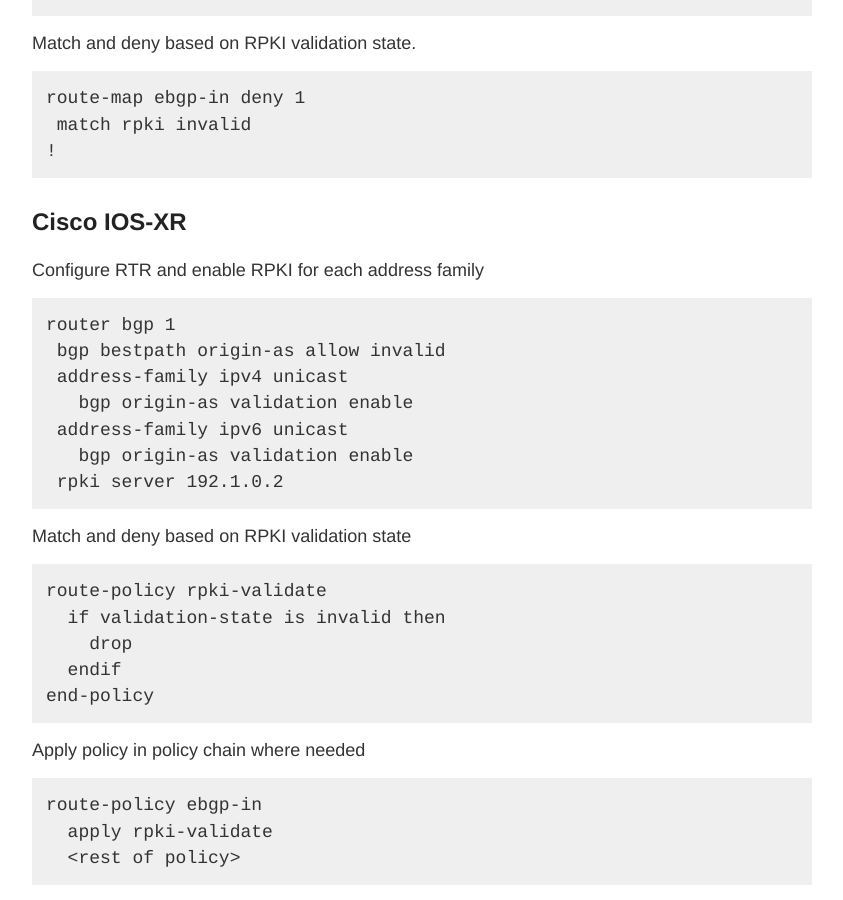
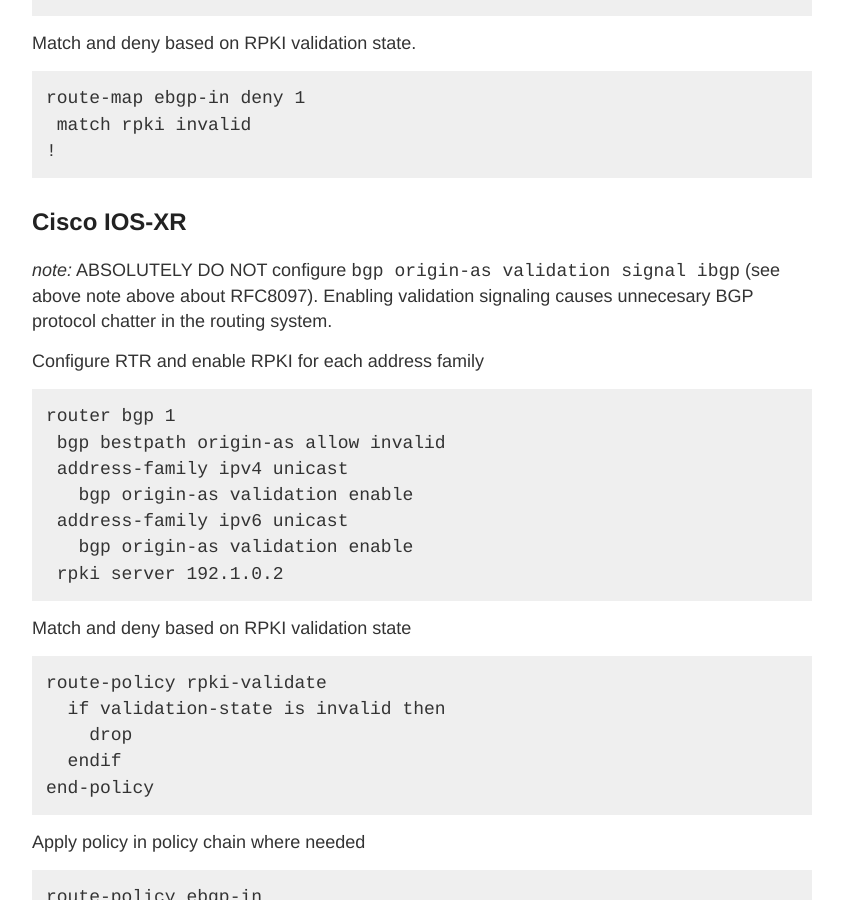
Before and after one commit to NLNOG/bgpfilterguide, a Jekyll site: the page built from guides/reject_invalids.md, in a window 1280 px wide and 900 px high, scrolled down 2754 px. Shown: the whole window, without its empty margins (218-1061 px from the left). Built offline with Jekyll 4.4.1, drawn with Linux system fonts in a browser that asks for light colours.

Commit message:
add note about xr 8097, thanks jay

````diff
--- a/guides/reject_invalids.md
+++ b/guides/reject_invalids.md
@@ -111,6 +111,9 @@
 
 ## Cisco IOS-XR
 
+*note:* ABSOLUTELY DO NOT configure `bgp origin-as validation signal ibgp` (see above note above about RFC8097).
+Enabling validation signaling causes unnecesary BGP protocol chatter in the routing system.
+
 Configure RTR and enable RPKI for each address family
 ```
 router bgp 1
````
